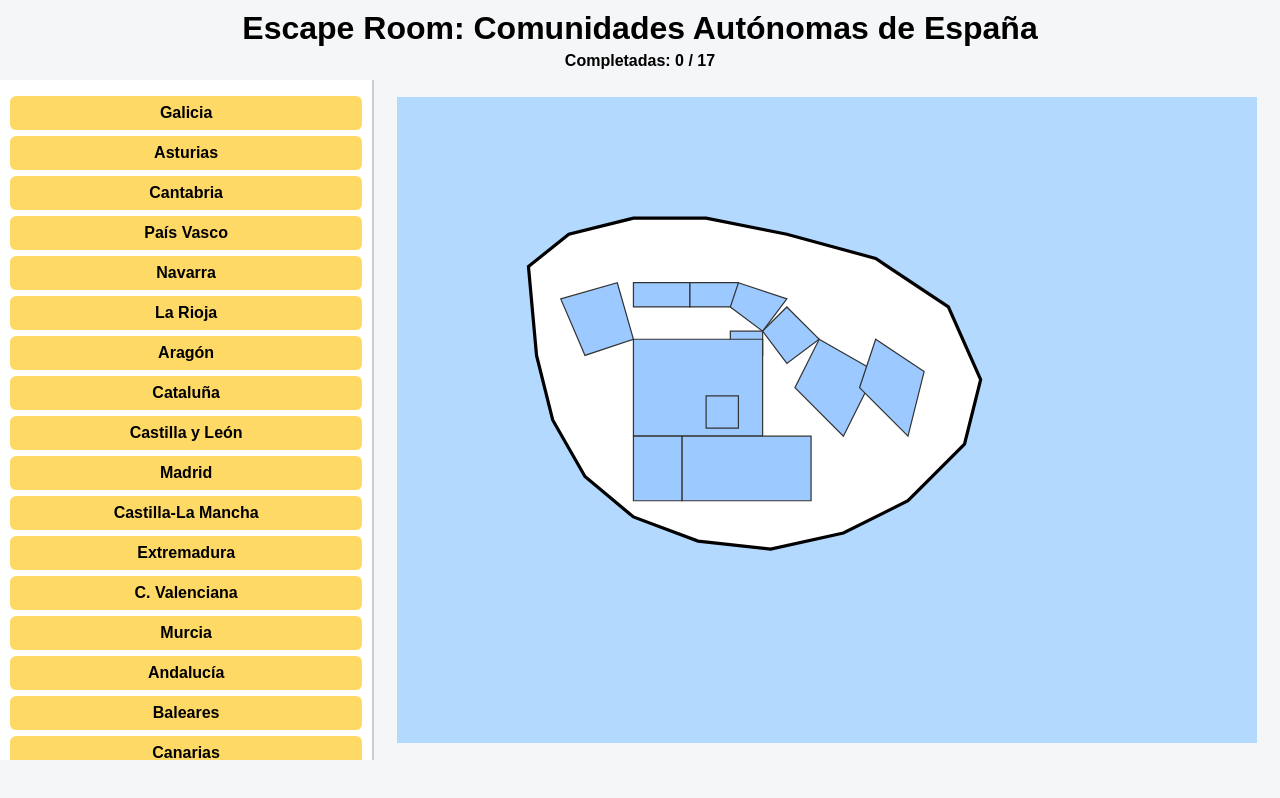
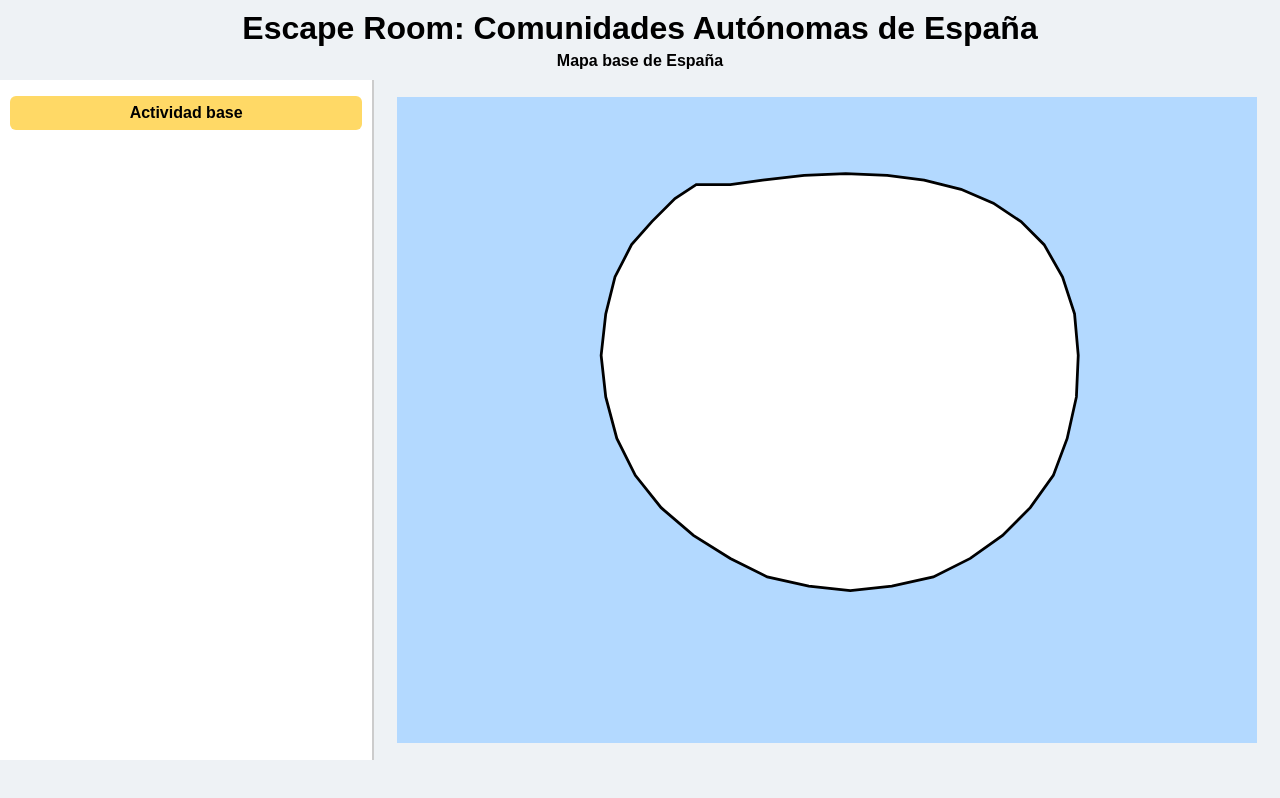
Before and after one commit to DRB-YO/escape-room-ccaa, a plain HTML site: page index.html in a window 1280 px wide. Drawn offline with Linux system fonts and the light colour scheme.

Commit message:
index.html

```diff
--- a/index.html
+++ b/index.html
@@ -2,13 +2,13 @@
 <html lang="es">
 <head>
 <meta charset="UTF-8">
-<title>Escape Room – Comunidades Autónomas</title>
+<title>Escape Room – Comunidades Autónomas de España</title>
 
 <style>
 body {
   margin: 0;
   font-family: Arial, sans-serif;
-    background: #f4f6f8;
+  background: #eef2f5;
 }
 
 h1 {
@@ -58,20 +58,14 @@
   background: #b3d9ff; /* mar */
 }
 
-  .zona {
-    fill: #9cc9ff;
-    stroke: #333;
-    stroke-width: 1.5;
+.contorno {
+  fill: #ffffff;
+  stroke: #000000;
+  stroke-width: 3;
 }
 
-  .correcta {
-    fill: #8bcf9c !important;
-  }
-
-  .contorno {
-    fill: #ffffff;
-    stroke: #000;
-    stroke-width: 4;
+.zona {
+  fill: rgba(0,0,0,0);
 }
 </style>
 </head>
@@ -79,52 +73,61 @@
 <body>
 
 <h1>Escape Room: Comunidades Autónomas de España</h1>
-<div id="progreso">Completadas: 0 / 17</div>
+<div id="progreso">Mapa base de España</div>
 
 <div id="contenedor">
 
-  <!-- ETIQUETAS -->
 <div id="etiquetas">
-    <div class="etiqueta" draggable="true" data-id="galicia">Galicia</div>
-    <div class="etiqueta" draggable="true" data-id="asturias">Asturias</div>
-    <div class="etiqueta" draggable="true" data-id="cantabria">Cantabria</div>
-    <div class="etiqueta" draggable="true" data-id="pais-vasco">País Vasco</div>
-    <div class="etiqueta" draggable="true" data-id="navarra">Navarra</div>
-    <div class="etiqueta" draggable="true" data-id="rioja">La Rioja</div>
-    <div class="etiqueta" draggable="true" data-id="aragon">Aragón</div>
-    <div class="etiqueta" draggable="true" data-id="cataluna">Cataluña</div>
-    <div class="etiqueta" draggable="true" data-id="castilla-leon">Castilla y León</div>
-    <div class="etiqueta" draggable="true" data-id="madrid">Madrid</div>
-    <div class="etiqueta" draggable="true" data-id="castilla-lamancha">Castilla-La Mancha</div>
-    <div class="etiqueta" draggable="true" data-id="extremadura">Extremadura</div>
-    <div class="etiqueta" draggable="true" data-id="comunidad-valenciana">C. Valenciana</div>
-    <div class="etiqueta" draggable="true" data-id="murcia">Murcia</div>
-    <div class="etiqueta" draggable="true" data-id="andalucia">Andalucía</div>
-    <div class="etiqueta" draggable="true" data-id="baleares">Baleares</div>
-    <div class="etiqueta" draggable="true" data-id="canarias">Canarias</div>
+  <div class="etiqueta">Actividad base</div>
 </div>
 
-  <!-- MAPA -->
 <div id="mapa">
-    <svg viewBox="0 0 1000 800" xmlns="http://www.w3.org/2000/svg">
+<svg viewBox="0 0 800 700" xmlns="http://www.w3.org/2000/svg">
 
-      <!-- CONTORNO REAL DE ESPAÑA (SIMPLIFICADO) -->
-      <path class="contorno"
-        d="M130,210 L180,170 L260,150 L350,150 L450,170 L560,200
-           L650,260 L690,350 L670,430 L600,500 L520,540 L430,560
-           L340,550 L260,520 L200,470 L160,400 L140,320 Z"/>
+<!-- CONTORNO REAL DE ESPAÑA (SVG CARTOGRÁFICO) -->
+<path class="contorno" d="
+M258 95
+L235 110
+L210 135
+L188 160
+L170 195
+L160 235
+L155 280
+L160 325
+L172 370
+L192 410
+L220 445
+L255 475
+L295 500
+L335 520
+L380 530
+L425 535
+L470 530
+L515 520
+L555 500
+L590 475
+L620 445
+L645 410
+L660 370
+L670 325
+L672 280
+L668 235
+L655 195
+L635 160
+L610 135
+L580 115
+L545 100
+L505 90
+L465 85
+L420 83
+L375 85
+L330 90
+L295 95
+Z"/>
 
-      <!-- COMUNIDADES (pedagógicas, dentro del contorno) -->
-      <path id="galicia" class="zona" d="M170,250 L240,230 L260,300 L200,320 Z"/>
-      <path id="asturias" class="zona" d="M260,230 L330,230 L330,260 L260,260 Z"/>
-      <path id="cantabria" class="zona" d="M330,230 L390,230 L390,260 L330,260 Z"/>
-      <path id="pais-vasco" class="zona" d="M390,230 L450,250 L420,290 L380,260 Z"/>
-      <path id="navarra" class="zona" d="M450,260 L490,300 L450,330 L420,290 Z"/>
-      <path id="rioja" class="zona" d="M380,290 L420,290 L420,320 L380,320 Z"/>
-      <path id="aragon" class="zona" d="M490,300 L560,340 L520,420 L460,360 Z"/>
-      <path id="cataluna" class="zona" d="M560,300 L620,340 L600,420 L540,360 Z"/>
-      <path id="castilla-leon" class="zona" d="M260,300 L420,300 L420,420 L260,420 Z"/>
-      <path id="madrid" class="zona" d="M350,370 L390,370 L390,410 L350,410 Z"/>
-      <path id="castilla-lamancha" class="zona" d="M320,420 L480,420 L480,500 L320,500 Z"/>
-      <path id="extremadura" class="zona" d="M260,420 L320,420 L320,500 L260,500 Z"/>
-      <path id="comunidad-valenciana" class="zona" d="M520,420 L580,4
+</svg>
+</div>
+</div>
+
+</body>
+</html>
```
Lines whose indentation alone changed are shown as unchanged.
